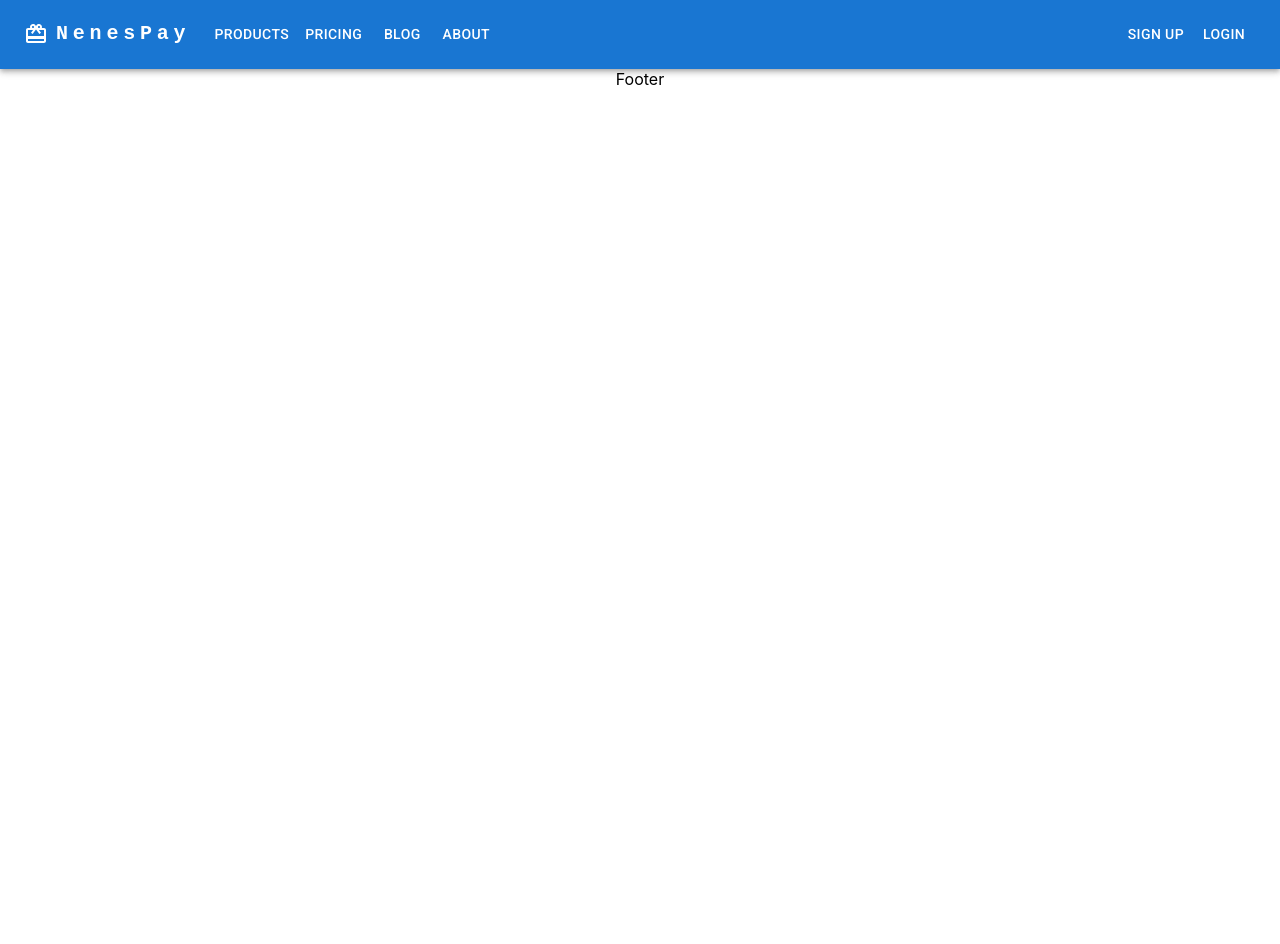
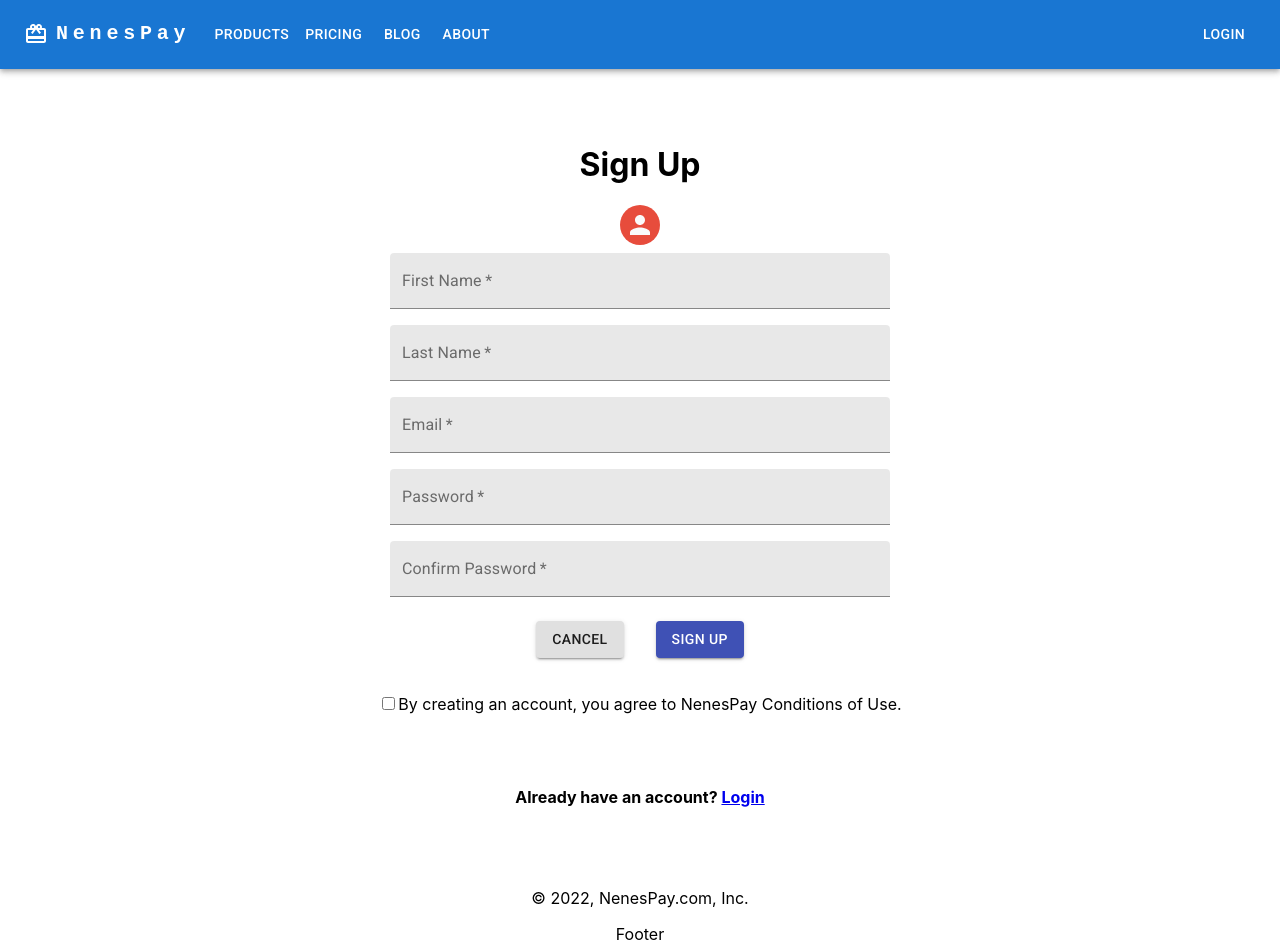
Before and after one commit to Ataene/Nenes-GroupProject, a React (Create React App) app in the folder frontend/: page /signup in a window 1280 px wide. Before the commit the page ends 800 px from the top, so only its background shows below. Built offline with nearby package versions, Linux system fonts and the light colour scheme.

Commit message:
added SignUp form

```diff
--- a/frontend/src/App.js
+++ b/frontend/src/App.js
@@ -1,15 +1,19 @@
-import './App.css';
-import Navigation from './Components/Navigation';
-import Footer from './Components/Footer';
+import "./App.css";
+import Navigation from "./Components/Navigation";
+import Footer from "./Components/Footer";
 import { Routes, Route } from "react-router-dom";
-import Home from './Pages/Home';
+import Home from "./Pages/Home";
+import Login from "./Components/Login";
+import SignUp from "./Components/SignUp";
 
 function App() {
   return (
     <div className="App">
       <Navigation />
       <Routes>
-        <Route path='/' element={<Home />}/>
+        <Route path="/" element={<Home />} />
+        <Route path="/login" element={<Login />} />
+        <Route path="/signup" element={<SignUp />} />
       </Routes>
       <Footer />
     </div>
--- a/frontend/src/Components/Navigation.jsx
+++ b/frontend/src/Components/Navigation.jsx
@@ -1,18 +1,28 @@
-import React from 'react';
+import React from "react";
 import { Link } from "react-router-dom";
-import AppBar from '@mui/material/AppBar';
-import Box from '@mui/material/Box';
-import { Toolbar, IconButton, Typography, Container, Button   } from '@mui/material';
-import CardGiftcardIcon from '@mui/icons-material/CardGiftcard';
+import AppBar from "@mui/material/AppBar";
+import Box from "@mui/material/Box";
+import {
+  Toolbar,
+  IconButton,
+  Typography,
+  Container,
+  Button,
+} from "@mui/material";
+import CardGiftcardIcon from "@mui/icons-material/CardGiftcard";
+import LoginForm from "./Login";
+import SignUp from "./SignUp";
+import Login from "./Login";
 
 const Navigation = () => {
-
   return (
     <div>
       <AppBar position="static">
         <Container maxWidth="xl">
           <Toolbar disableGutters>
-          <CardGiftcardIcon sx={{ display: { xs: 'none', md: 'flex' }, mr: 1, zIndex: 999 }} />
+            <CardGiftcardIcon
+              sx={{ display: { xs: "none", md: "flex" }, mr: 1, zIndex: 999 }}
+            />
             <Typography
               variant="h6"
               noWrap
@@ -20,43 +30,66 @@ const Navigation = () => {
               href="/"
               sx={{
                 mr: 2,
-              display: { xs: 'none', md: 'flex' },
-              fontFamily: 'monospace',
+                display: { xs: "none", md: "flex" },
+                fontFamily: "monospace",
                 fontWeight: 700,
-              letterSpacing: '.3rem',
-              color: 'inherit',
-              textDecoration: 'none',
+                letterSpacing: ".3rem",
+                color: "inherit",
+                textDecoration: "none",
               }}
             >
               NenesPay
             </Typography>
 
-          <Box sx={{ flexGrow: 1, display: { xs: 'flex', md: 'none' } }}>
+            <Box sx={{ flexGrow: 1, display: { xs: "flex", md: "none" } }}>
               <IconButton
                 size="large"
                 aria-label="account of current user"
                 aria-controls="menu-appbar"
                 aria-haspopup="true"
                 color="inherit"
+              ></IconButton>
+            </Box>
+            <CardGiftcardIcon
+              sx={{ display: { xs: "flex", md: "none" }, mr: 1 }}
+            />
+            <Box
+              style={{ textDecoration: "none" }}
+              sx={{ flexGrow: 1, display: { xs: "none", md: "flex" } }}
             >
-            </IconButton>
+              <Link style={{ textDecoration: "none" }} to="/products">
+                <Button sx={{ my: 2, color: "white", display: "block" }}>
+                  Products
+                </Button>
+              </Link>
+              <Link style={{ textDecoration: "none" }} to="/pricing">
+                <Button sx={{ my: 2, color: "white", display: "block" }}>
+                  Pricing
+                </Button>
+              </Link>
+              <Link style={{ textDecoration: "none" }} to="/blog">
+                <Button sx={{ my: 2, color: "white", display: "block" }}>
+                  Blog
+                </Button>
+              </Link>
+              <Link style={{ textDecoration: "none" }} to="/about">
+                <Button sx={{ my: 2, color: "white", display: "block" }}>
+                  About
+                </Button>
+              </Link>
             </Box>
-          <CardGiftcardIcon sx={{ display: { xs: 'flex', md: 'none' }, mr: 1 }} />
-          <Box style={{ textDecoration: 'none' }} sx={{ flexGrow: 1, display: { xs: 'none', md: 'flex' } }}>
-            <Link style={{ textDecoration: 'none' }} to="/products"><Button  sx={{ my: 2, color: 'white', display: 'block' }}>Products</Button></Link>
-            <Link style={{ textDecoration: 'none' }} to="/pricing"><Button  sx={{ my: 2, color: 'white', display: 'block' }}>Pricing</Button></Link>
-            <Link style={{ textDecoration: 'none' }} to="/blog"><Button  sx={{ my: 2, color: 'white', display: 'block' }}>Blog</Button></Link>
-            <Link style={{ textDecoration: 'none' }} to="/about"><Button  sx={{ my: 2, color: 'white', display: 'block' }}>About</Button></Link>
-          </Box>
-          <Box  sx={{ flexGrow: 0, display: { xs: 'none', md: 'flex' } }}>
-            <Link style={{ textDecoration: 'none' }} to="/signup"><Button  sx={{ my: 2, color: 'white', display: 'block' }}>Sign up</Button></Link>
-            <Link style={{ textDecoration: 'none' }} to="/login"><Button  sx={{ my: 2, color: 'white', display: 'block' }}>Login</Button></Link>
+            <Box sx={{ flexGrow: 0, display: { xs: "none", md: "flex" } }}>
+              <Link style={{ textDecoration: "none" }} to="/login">
+                <Button sx={{ my: 2, color: "white", display: "block" }}>
+                  Login
+                </Button>
+              </Link>
             </Box>
           </Toolbar>
         </Container>
       </AppBar>
     </div>
-  )
-}
+  );
+};
 
 export default Navigation;
--- /dev/null
+++ b/frontend/src/Components/SignUp.jsx
@@ -0,0 +1,142 @@
+import React, { useEffect, useState } from "react";
+import { Box, makeStyles, Avatar, TextField } from "@material-ui/core";
+import Button from "@material-ui/core/Button";
+
+const useStyles = makeStyles((theme) => ({
+  root: {
+    display: "flex",
+    flexDirection: "column",
+    justifyContent: "center",
+    alignItems: "center",
+    padding: theme.spacing(2),
+
+    "& .MuiTextField-root": {
+      margin: theme.spacing(1),
+      width: "500px",
+    },
+    "& .MuiButtonBase-root": {
+      margin: theme.spacing(2),
+    },
+  },
+}));
+
+const SignUp = ({ handleClose }) => {
+  const classes = useStyles();
+  // create state variables for each input
+  const [firstName, setFirstName] = useState("");
+  const [lastName, setLastName] = useState("");
+  const [email, setEmail] = useState("");
+  const [password, setPassword] = useState("");
+  const [confirmPassword, setConfirmPassword] = useState("");
+  const avatarStyle = { backgroundColor: "#E74C3C" };
+
+  const handleSubmit = async (e) => {
+    e.preventDefault();
+    const newUser = {
+      firstName,
+      lastName,
+      email,
+      password,
+      confirmPassword,
+    };
+    console.log("newUser", newUser);
+    const data = JSON.stringify(newUser);
+    let response = await fetch("/users/Signup", {
+      method: "POST",
+      headers: {
+        "Content-Type": "application/json",
+      },
+      body: data,
+    });
+    let user = await response.json();
+    console.log("user", user);
+    setFirstName("");
+    setLastName("");
+    setEmail("");
+    setPassword("");
+    setConfirmPassword("");
+
+    console.log(firstName, lastName, email, password, confirmPassword);
+    handleClose();
+  };
+
+  return (
+    <form className={classes.root} onSubmit={handleSubmit}>
+      <h1>
+        <br />
+        Sign Up
+      </h1>
+      <Avatar style={avatarStyle}></Avatar>
+      <TextField
+        label="First Name"
+        variant="filled"
+        required
+        value={firstName}
+        onChange={(e) => setFirstName(e.target.value)}
+      />
+      <TextField
+        label="Last Name"
+        variant="filled"
+        required
+        value={lastName}
+        onChange={(e) => setLastName(e.target.value)}
+      />
+
+      <TextField
+        label="Email"
+        variant="filled"
+        type="email"
+        required
+        value={email}
+        onChange={(e) => setEmail(e.target.value)}
+      />
+      <TextField
+        label="Password"
+        variant="filled"
+        type="password"
+        required
+        value={password}
+        onChange={(e) => setPassword(e.target.value)}
+      />
+      <TextField
+        label="Confirm Password"
+        variant="filled"
+        type="confirmPassword"
+        required
+        value={password}
+        onChange={(e) => setConfirmPassword(e.target.value)}
+      />
+
+      <Box>
+        <Button variant="contained" onClick={handleClose}>
+          Cancel
+        </Button>
+        <Button type="submit" variant="contained" color="primary">
+          Sign Up
+        </Button>
+      </Box>
+      <div>
+        <div />
+        <br />
+        <input type="checkbox" id="regulation" className="regulation"></input>
+        By creating an account, you agree to NenesPay Conditions of Use. <br />
+        <br></br>
+      </div>
+      <p />
+      <h4>
+        Already have an account? <a href="http://localhost:3000/login">Login</a>
+      </h4>
+
+      <div>
+        <br />
+        <br />
+        <br />
+        <span class="a-size-mini a-color-secondary">
+          © 2022, NenesPay.com, Inc.
+        </span>
+      </div>
+    </form>
+  );
+};
+
+export default SignUp;
```
Lines whose indentation alone changed are shown as unchanged.
